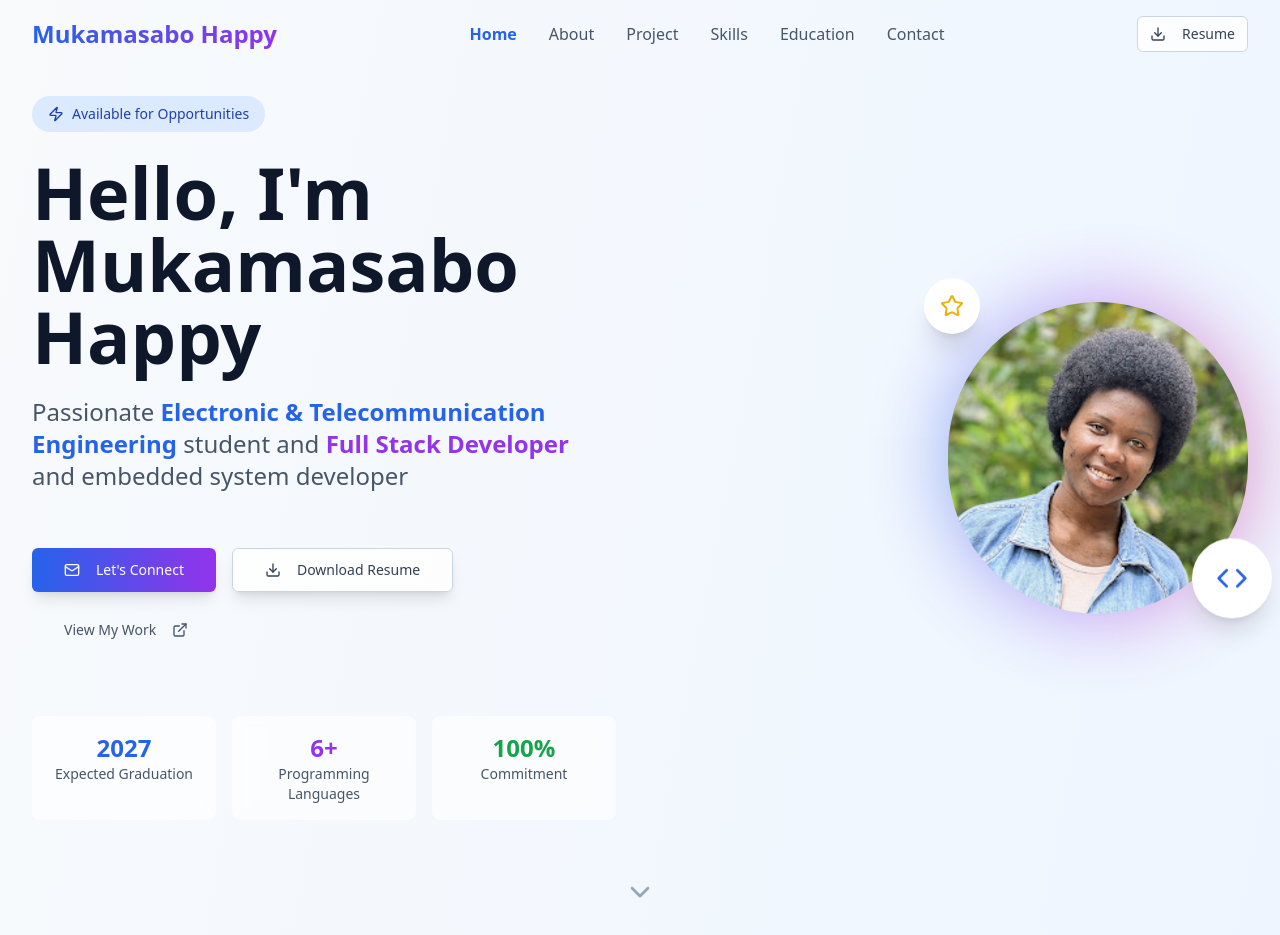
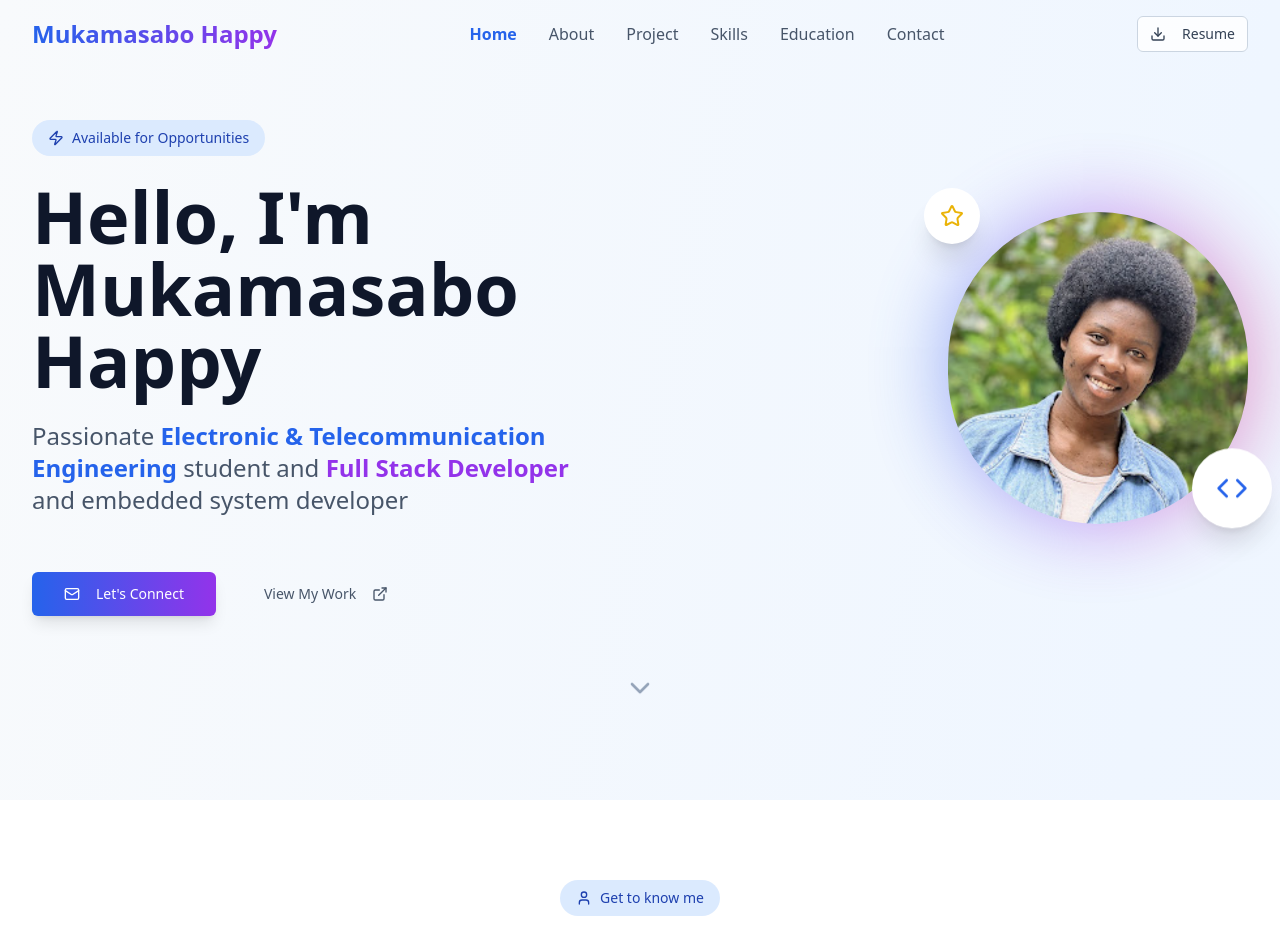
Before and after one commit to Mukamasabohappy/Professional-portfolio, a Next.js app: page / in a window 1280 px wide. Shown: the top 935 px of the page. Built offline with nearby package versions, Linux system fonts and the light colour scheme.

Commit message:
advanced

```diff
--- a/components/hero-section.tsx
+++ b/components/hero-section.tsx
@@ -23,38 +23,7 @@ export function HeroSection() {
     }
   };
 
-  const handleResumeDownload = () => {
-    const resumeContent = `MUKAMASABO HAPPY
-Phone: +250 787 925 483
-Email: mukamasaboh@gmail.com
-Location: Nyarugenge–Gitega, Kigali, Rwanda
 
-PROFESSIONAL SUMMARY
-Motivated and detail-oriented undergraduate student pursuing a Bachelor's degree in Electronic and Telecommunication Engineering.
-
-KEY SKILLS
-• Programming Languages: C++, Python, React, Node.js
-• Web Technologies: HTML, CSS, JavaScript
-• Software Tools: Microsoft Word, PowerPoint
-
-EDUCATION
-Bachelor of Science in Electronic and Telecommunication Engineering
-University of Rwanda – Expected Graduation: 2027
-
-EXPERIENCE
-Full Stack Developer Trainee - K-Lab, Kigali, Rwanda
-December 18, 2024 – March 28, 2025`;
-
-    const blob = new Blob([resumeContent], { type: "text/plain" });
-    const url = window.URL.createObjectURL(blob);
-    const a = document.createElement("a");
-    a.href = url;
-    a.download = "Mukamasabo_Happy_Resume.txt";
-    document.body.appendChild(a);
-    a.click();
-    document.body.removeChild(a);
-    window.URL.revokeObjectURL(url);
-  };
 
   return (
     <section
@@ -100,15 +69,7 @@ December 18, 2024 – March 28, 2025`;
                 <Mail className="w-5 h-5 mr-2" />
                 Let's Connect
               </Button>
-              <Button
-                onClick={handleResumeDownload}
-                variant="outline"
-                size="lg"
-                className="bg-white/80 text-slate-700 border-slate-300 hover:bg-white shadow-lg hover:shadow-xl transition-all duration-300"
-              >
-                <Download className="w-5 h-5 mr-2" />
-                Download Resume
-              </Button>
+
               <Button
                 onClick={() => scrollToSection("Project")}
                 variant="ghost"
@@ -118,21 +79,6 @@ December 18, 2024 – March 28, 2025`;
                 View My Work
                 <ExternalLink className="w-4 h-4 ml-2" />
               </Button>
-            </div>
-
-            <div className="grid grid-cols-1 sm:grid-cols-3 gap-4 pt-8">
-              <div className="text-center p-4 bg-white/60 backdrop-blur-sm rounded-lg">
-                <div className="text-2xl font-bold text-blue-600">2027</div>
-                <div className="text-sm text-slate-600">Expected Graduation</div>
-              </div>
-              <div className="text-center p-4 bg-white/60 backdrop-blur-sm rounded-lg">
-                <div className="text-2xl font-bold text-purple-600">6+</div>
-                <div className="text-sm text-slate-600">Programming Languages</div>
-              </div>
-              <div className="text-center p-4 bg-white/60 backdrop-blur-sm rounded-lg">
-                <div className="text-2xl font-bold text-green-600">100%</div>
-                <div className="text-sm text-slate-600">Commitment</div>
-              </div>
             </div>
           </div>
 
```
